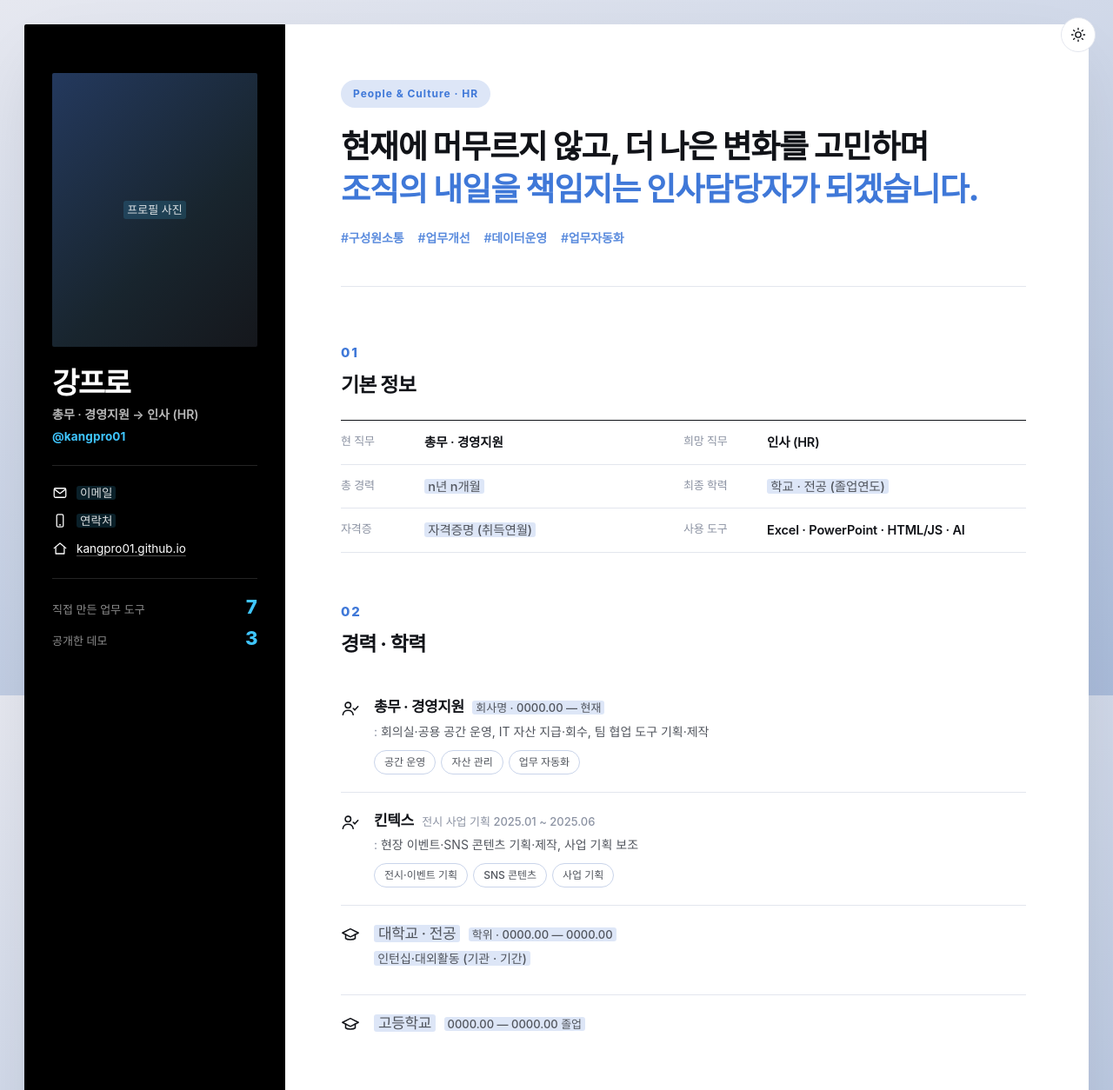
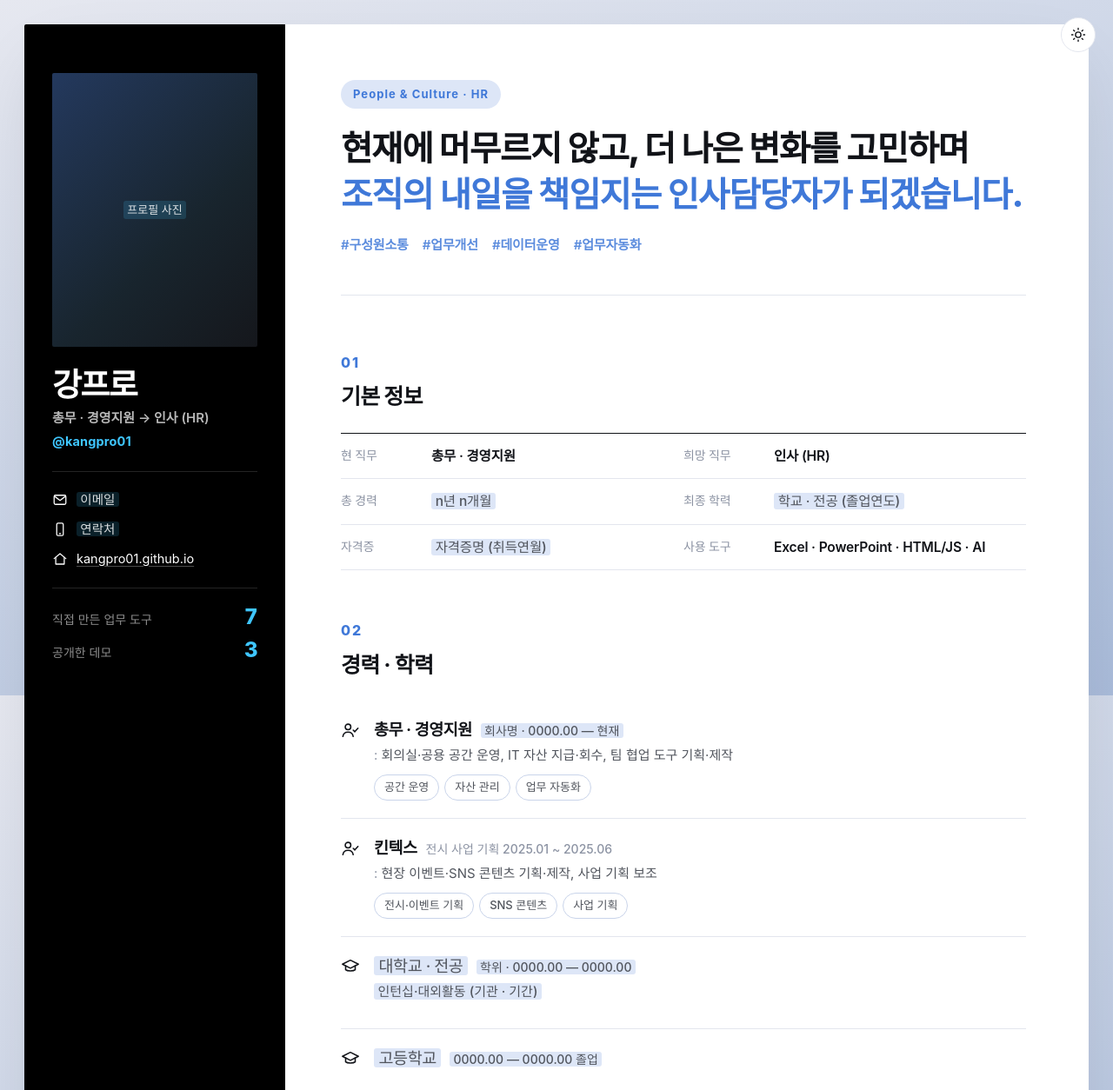
Before and after one commit to kangpro01/kangpro01.github.io, a plain HTML site: page index.html in a window 1280 px wide. Shown: the top 1254 px of the page at 87% size. Drawn offline with Linux system fonts and the light colour scheme; no server answers; a web font is replaced by a local one.

Commit message:
포트폴리오 글자 한 단계씩 키우기
Co-Authored-By: Claude Opus 5.5 <noreply@anthropic.com>

```diff
--- a/assets/portfolio.css
+++ b/assets/portfolio.css
@@ -298,3 +298,29 @@ body{padding:28px 28px}
   font-weight:800;letter-spacing:-.03em;text-wrap:balance}
 .hero-tags{gap:6px 16px;margin-top:20px}
 .hero-tags span{font-size:14px;font-weight:600;letter-spacing:-.01em;color:var(--accent);opacity:.85}
+
+/* ══ 글자 한 단계씩 키우기 ══ */
+.side h1{font-size:37px}
+.role{font-size:15px}
+.handle{font-size:14.5px}
+.contacts li{font-size:14.5px}
+.stats dt{font-size:14px}
+.stats dd{font-size:24px}
+.kicker{font-size:13px}
+.hero-t{font-size:clamp(30px,3.1vw,47px)}
+.hero-tags span{font-size:15px}
+.sec::before{font-size:16px}
+.sec h2{font-size:25px}
+.info dt{font-size:14px}
+.info dd{font-size:15.5px}
+.info div{grid-template-columns:92px minmax(0,1fr)}
+.ent h3{font-size:18.5px}
+.ent h3 small{font-size:14px}
+.ent p{font-size:15px}
+.chip{font-size:13px}
+.go{font-size:13.5px}
+.results b{font-size:26px}
+.results span{font-size:14px}
+.strengths b{font-size:16px}
+.strengths span{font-size:14.5px}
+.foot{font-size:13.5px}
--- a/index.html
+++ b/index.html
@@ -7,7 +7,7 @@
 <meta name="description" content="총무에서 인사로. 반복되는 일은 시스템으로, 사람의 불편은 개선으로 바꿔 온 기록.">
 <link rel="stylesheet" href="https://cdn.jsdelivr.net/gh/orioncactus/pretendard@v1.3.9/dist/web/variable/pretendardvariable-dynamic-subset.min.css">
 <link rel="icon" href="data:,">
-<link rel="stylesheet" href="assets/portfolio.css?v=20261121z">
+<link rel="stylesheet" href="assets/portfolio.css?v=20261122a">
 <!-- 화면이 그려지기 전에 밝기를 정합니다. 늦으면 흰 화면이 한 번 번쩍입니다. -->
 <script src="assets/theme.js?v=20261121a"></script>
 </head>
```
